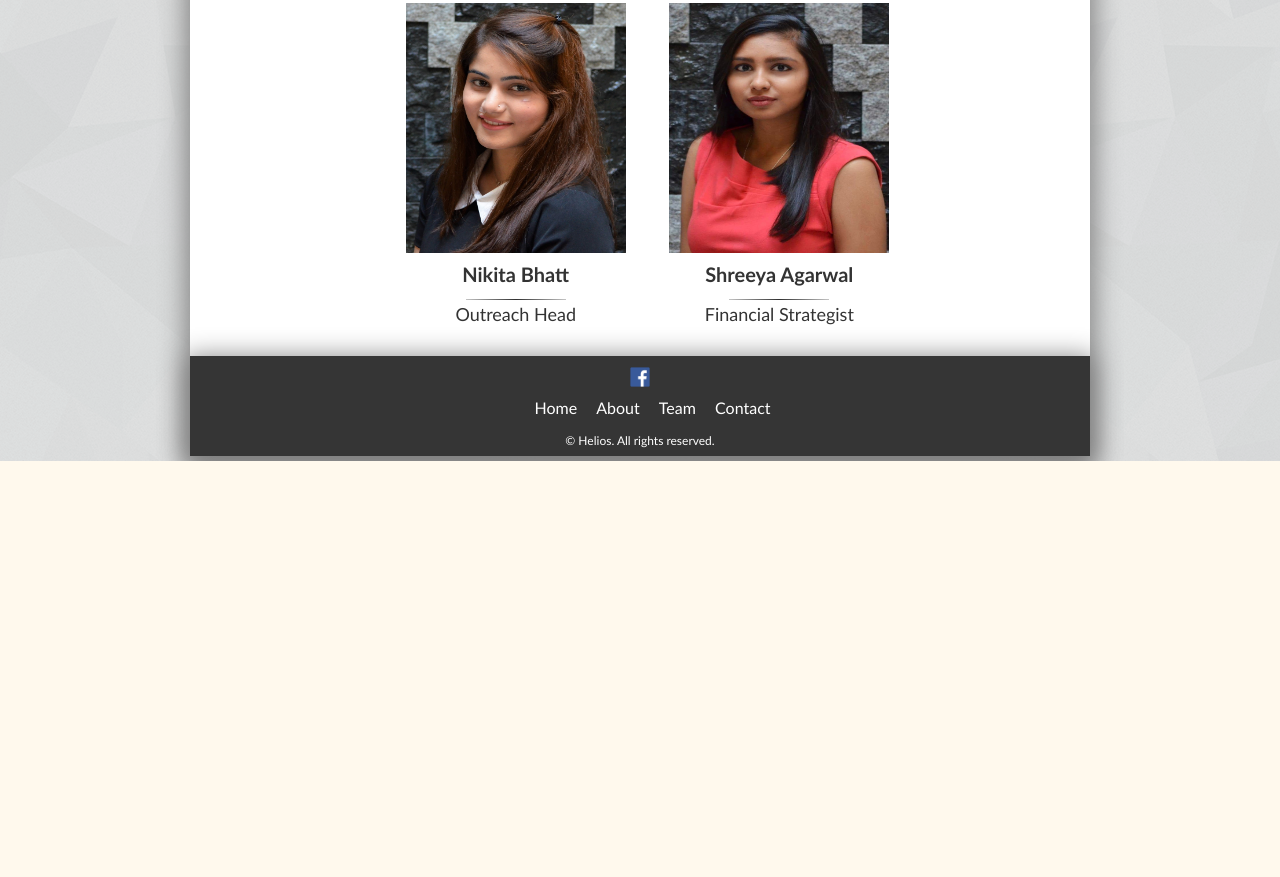
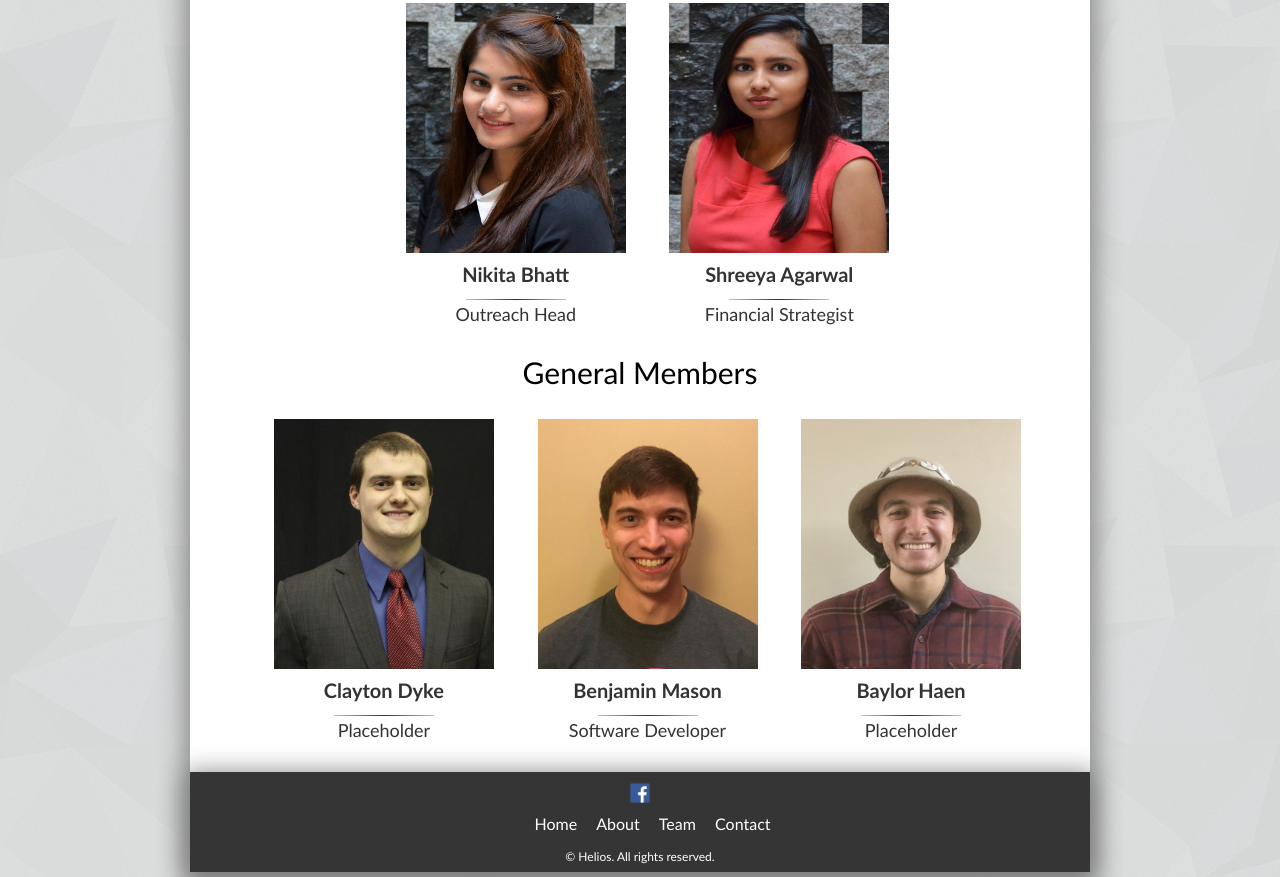
Before and after one commit to B-mirza/Helios-Website, a plain HTML site: page team.html in a window 1280 px wide. Shown: the part 655-1532 px from the top of the page. Before the commit the page ends 1116 px from the top, so only its background shows below. Drawn offline with Linux system fonts and the light colour scheme.

Commit message:
Added new headshots to the team page

```diff
--- a/team.html
+++ b/team.html
@@ -80,6 +80,29 @@
 						<h4>Financial Strategist</h4>
 					</div>
 				</div>
+				<h2>General Members</h2>
+				<div class="memberRow">
+					<div class="member">
+						<img src="img/headshots/Clayton.JPG" alt="Clayton Dyke">
+						<h3>Clayton Dyke</h3>
+						<hr />
+						<h4>Placeholder</h4>
+					</div>
+
+					<div class="member">
+						<img src="img/headshots/Benjamin.JPG" alt="Benjamin Mason">
+						<h3>Benjamin Mason</h3>
+						<hr />
+						<h4>Software Developer</h4>
+					</div>
+
+					<div class="member">
+						<img src="img/headshots/Baylor.jpeg" alt="Baylor Haen">
+						<h3>Baylor Haen</h3>
+						<hr />
+						<h4>Placeholder</h4>
+					</div>
+				</div>
 			</div>
 			<footer>
 			   	<a href="https://www.facebook.com/HeliosUW">
```
Also changed, not shown: img/headshots/Baylor.jpeg (added), img/headshots/Benjamin.jpg (added), img/headshots/Clayton.JPG (added), img/headshots/Eliza.jpg (added), img/headshots/Linkedin Picture - CLAYTON DYKE.JPG (added), img/headshots/fullsizeoutput_635 - Baylor Haen.jpeg (added), img/headshots/headshot - bballa12149.jpg (added), img/headshots/thumbnail_IMG_2483 - ELIZA KRUSZYNSKI.jpg (added), 2 other files.
